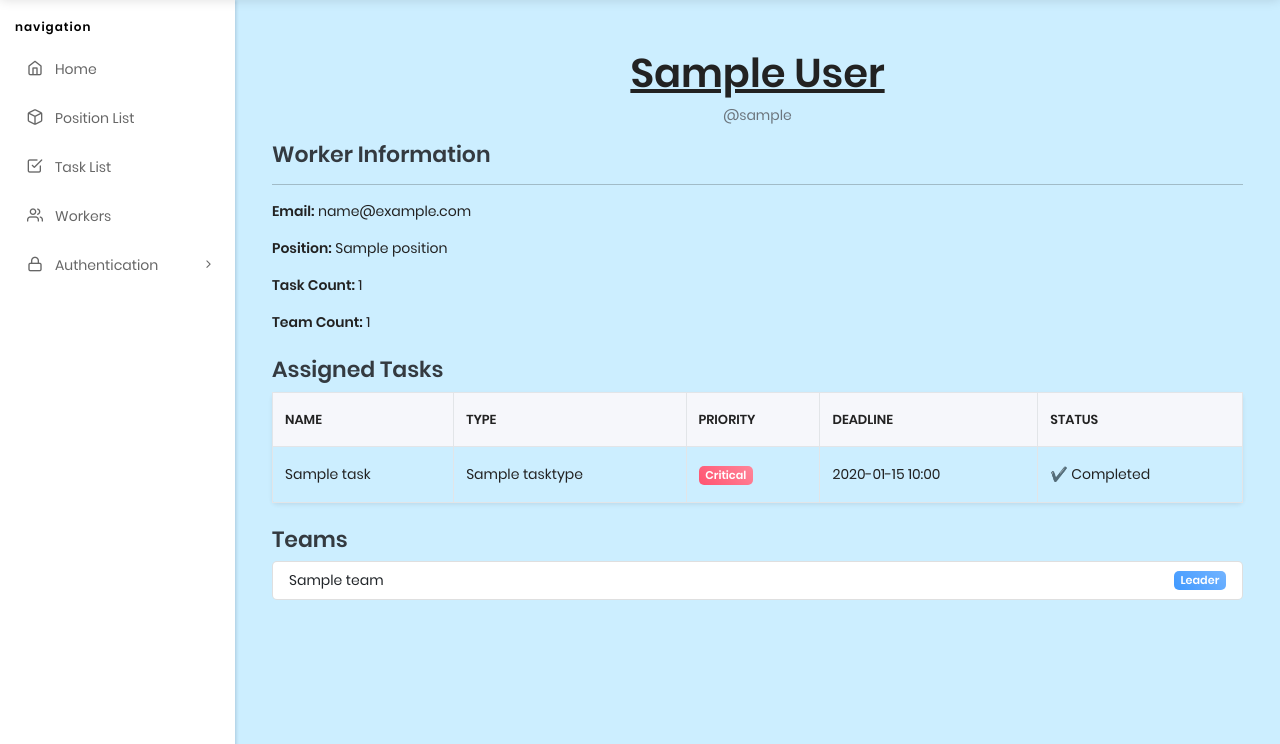
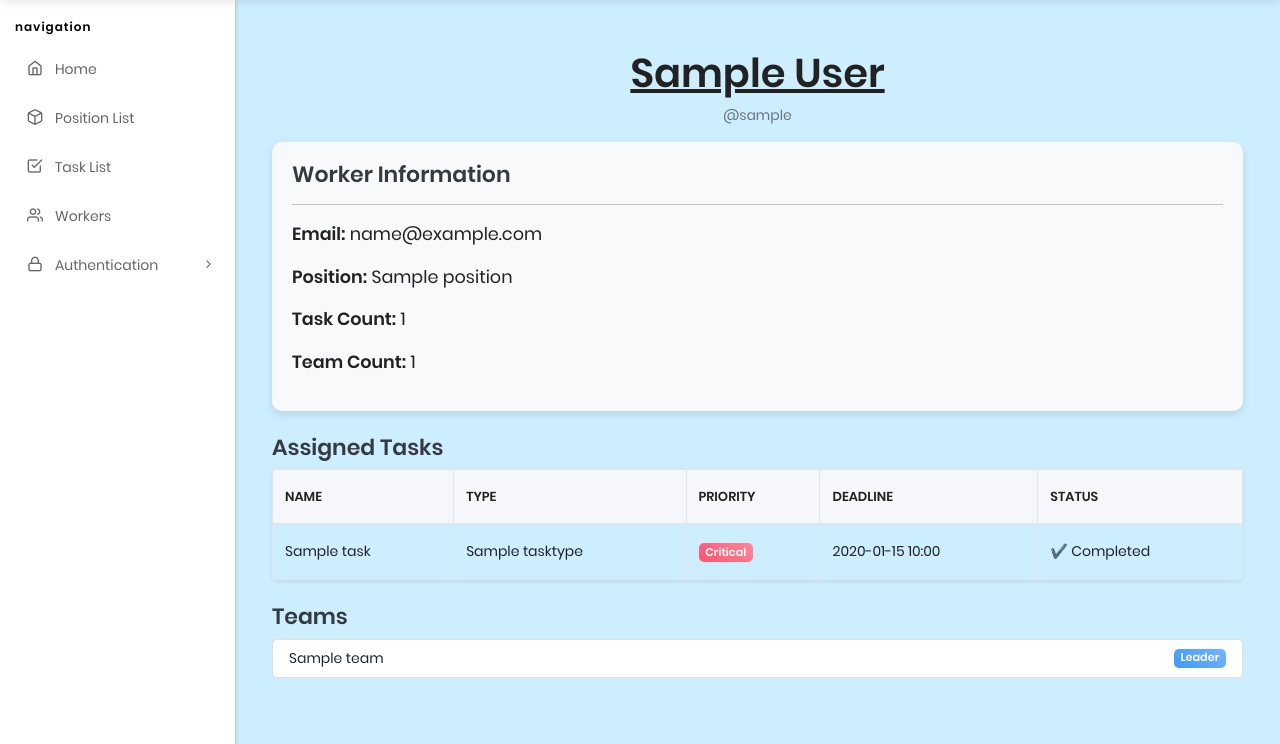
Before and after one commit to Ppllupold/ITCompanyTaskManager, a Django app: page /workers/1/ in a window 1280 px wide. Shown: the part 56-800 px from the top of the page. Run offline with Django 5.2, Linux system fonts and the light colour scheme; a user stored in the database is signed in; tables that the repository leaves empty hold one stand-in row (values such as "Sample post"); some libraries are stand-ins or nearby versions.

Commit message:
fixed styles bug

```diff
--- a/templates/TMapp/worker-detail.html
+++ b/templates/TMapp/worker-detail.html
@@ -1,21 +1,9 @@
 {% extends "layouts/base.html" %}
 
-{% block stylesheets %}
-  <style>
-      .detail-card {
-          background: #f8f9fa;
-          border-radius: 10px;
-          padding: 20px;
-          box-shadow: 0 4px 8px rgba(0, 0, 0, 0.1);
-      }
-
-      .detail-info {
-          font-size: 1.1rem;
-      }
-  </style>
+{% block content %}
+  {% block stylesheets %}
+    {% include "includes/detail-card-styles.html" %}
 {% endblock stylesheets %}
-
-{% block content %}
   <div class="pcoded-main-container">
     <div class="pcoded-content">
       <div class="container mt-4">
```
Also changed, not shown: templates/TMapp/task-detail.html (+5 -3 lines).
